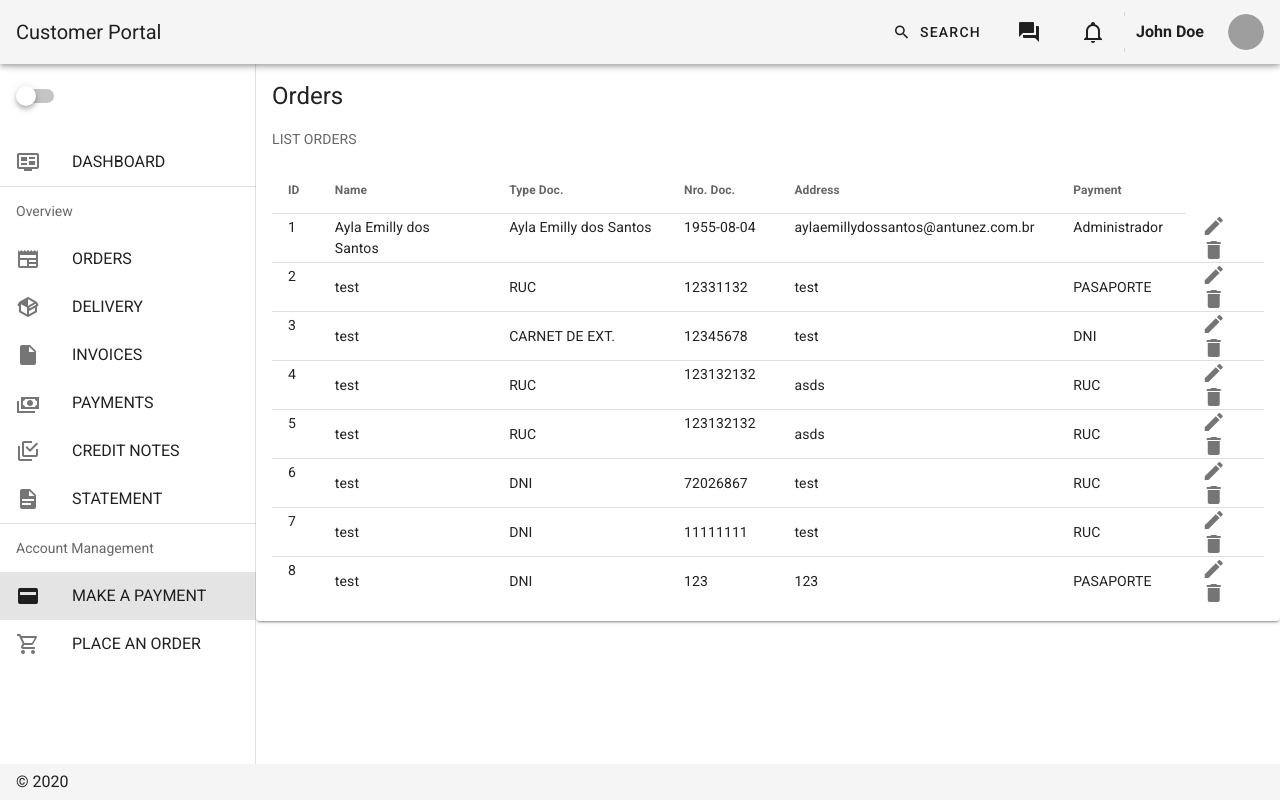
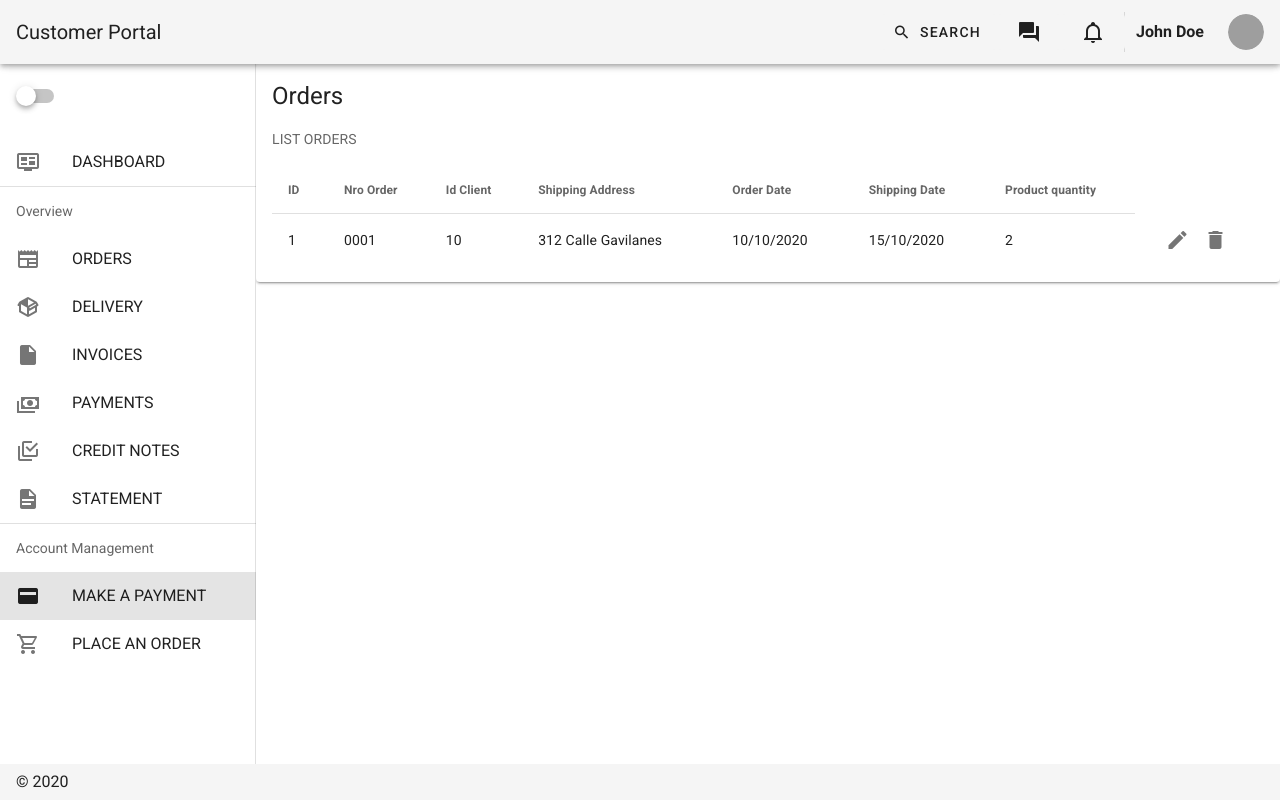
Before and after one commit to ernestodeister/admin, a Vue app: page /make_payment in a window 1280 px wide. Built offline with nearby package versions, Linux system fonts and the light colour scheme; data requests are answered from the project's data file; grey boxes are pictures that could not be loaded.

Commit message:
add userPayment

```diff
--- a/db.json
+++ b/db.json
@@ -2,94 +2,47 @@
   "order": [
     {
       "id": 1,
-      "name": "Ayla Emilly dos Santos",
-      "typedoc": "Ayla Emilly dos Santos",
-      "nrodoc": "1955-08-04",
-      "shipadd": "aylaemillydossantos@antunez.com.br",
-      "payment": "Administrador",
-      "ordcom": "1"
-    },
-    {
-      "id": 2,
-      "name": "test",
-      "typedoc": "RUC",
-      "nrodoc": "12331132",
-      "shipadd": "test",
-      "payment": "PASAPORTE",
-      "ordcom": "test"
-    },
-    {
-      "id": 3,
-      "name": "test",
-      "typedoc": "CARNET DE EXT.",
-      "nrodoc": "12345678",
-      "shipadd": "test",
-      "payment": "DNI",
-      "ordcom": "test"
-    },
-    {
-      "id": 4,
-      "name": "test",
-      "typedoc": "RUC",
-      "nrodoc": "123132132",
-      "shipadd": "asds",
-      "payment": "RUC",
-      "ordcom": "sdcdscs"
-    },
-    {
-      "id": 5,
-      "name": "test",
-      "typedoc": "RUC",
-      "nrodoc": "123132132",
-      "shipadd": "asds",
-      "payment": "RUC",
-      "ordcom": "sdcdscs"
-    },
-    {
-      "id": 6,
-      "name": "test",
-      "typedoc": "DNI",
-      "nrodoc": "72026867",
-      "shipadd": "test",
-      "payment": "RUC",
-      "ordcom": "test",
-      "product": {
-        "id": 1,
+      "idCli": 10,
+      "nroOrder": "0001",
+      "shippingAddr": "312 Calle Gavilanes",
+      "orderDate": "10/10/2020",
+      "shippingDate": "15/10/2020",
+      "product": [
+        {
+        "id": "PRO001",
         "name": "test",
-        "price": "",
-        "cant": "3"
-      }
-    },
-    {
-      "id": 7,
-      "name": "test",
-      "typedoc": "DNI",
-      "nrodoc": "11111111",
-      "shipadd": "test",
-      "payment": "RUC",
-      "ordcom": "1",
-      "product": {
-        "id": "",
-        "name": "test",
-        "price": "3",
+        "price": "50",
         "cant": "2"
-      }
-    },
-    {
-      "id": 8,
-      "name": "test",
-      "typedoc": "DNI",
-      "nrodoc": "123",
-      "shipadd": "123",
-      "payment": "PASAPORTE",
-      "ordcom": "123",
-      "product": {
-        "id": "",
-        "name": "test",
-        "price": "33",
-        "cant": "2"
-      }
+        },
+        {
+        "id": "PRO002",
+        "name": "test2",
+        "price": "5",
+        "cant": "5"
+        }
+      ]
+
     }
   ],
-  "payment": []
+  "client": [
+    {
+      "id": 10,
+      "name": "Angel Floreano",
+      "typedoc": "DNI",
+      "nrodoc": "72028569",
+      "telmobile": "956926166",
+      "email":"angel.floreano@deister.es",
+      "paymethod": "TARJETA",
+      "paycod": "9658-7412-3214-2365",
+      "country":"Perú"
+    }
+  ],
+  "payment": [
+    {
+      "id": 1,
+      "nroPay": "PAY0001",
+      "idCli": 10,
+      "idOrder":"CLI001"
+    }
+  ]
 }
--- a/src/pages/makepayment/MakePayment.vue
+++ b/src/pages/makepayment/MakePayment.vue
@@ -13,23 +13,28 @@
           <thead>
             <tr>
               <th class="text-left">ID</th>
-              <th class="text-left">Name</th>
-              <th class="text-left">Type Doc.</th>
-              <th class="text-left">Nro. Doc.</th>
-              <th class="text-left">Address</th>
-              <th class="text-left">Payment</th>
+              <th class="text-left">Nro Order</th>
+              <th class="text-left">Id Client</th>
+              <th class="text-left">Shipping Address</th>
+              <th class="text-left">Order Date</th>
+              <th class="text-left">Shipping Date</th>
+              <th class="text-left">Product quantity</th>
             </tr>
           </thead>
           <tbody>
             <tr v-for="order in orders" :key="order.idd">
               <td><span>{{order.id}}</span> &#160;</td>
-              <td><span>{{order.name}}</span> &#160;</td>
-              <td><span>{{order.typedoc}}</span> &#160;</td>
-              <td><span>{{order.nrodoc}}</span> &#160;</td>
-              <td><span>{{order.shipadd}}</span> &#160;</td>
-              <td><span>{{order.payment}}</span> &#160;</td>
+              <td><span>{{order.nroOrder}}</span> &#160;</td>
+              <td><span>{{order.idCli}}</span> &#160;</td>
+              <td><span>{{order.shippingAddr}}</span> &#160;</td>
+              <td><span>{{order.orderDate}}</span> &#160;</td>
+              <td><span>{{order.shippingDate}}</span> &#160;</td>
+              <td><span>{{order.product.length}}</span> &#160;</td>
               <td>
-                <v-icon @click="edit(order)">mdi-pencil</v-icon>
+                <v-btn  class="ma-2" text icon color="gray" to="/user_payment">
+                  <v-icon @click="edit(order)" smallclass="mr-2">mdi-pencil</v-icon>
+                </v-btn>
+                <!-- <v-icon @click="edit(order)" to="/user_payment">mdi-pencil</v-icon> -->
                 <v-icon @click="del(order)">mdi-delete</v-icon>
               </td>
             </tr>
@@ -48,7 +53,6 @@ export default {
   data(){
     return{
         orders: '',
-        updateSubmit: false,
         erro: '',
     }
   },
@@ -56,7 +60,7 @@ export default {
     this.load()
   },
   methods: {
-    ...mapMutations(['setOrderList']),
+    ...mapMutations(['setOrder']),
     load(){
       axios.get('http://localhost:3000/order').then(res => {
             this.orders = res.data
@@ -65,12 +69,12 @@ export default {
         })
     },
     edit(order){
-      this.$store.dispatch("searchOrder", order)
-    }
+      this.$store.dispatch("searchOrder", order.id)
+      this.$store.dispatch("searchClient", order.idCli)
+    },
   },
   computed:{
-    ...mapState(['order','orderList']),
-
+    ...mapState(['order']),
   }
 }
 </script>
--- a/src/pages/makepayment/UserPayment.vue
+++ b/src/pages/makepayment/UserPayment.vue
@@ -0,0 +1,109 @@
+<template>
+    <v-layout column justify-center align-center :fullscreen="$vuetify.breakpoint.mobile">
+        <v-card width="100%">
+            <v-card-title class="headline">
+                Validation Client Information
+            </v-card-title>
+            <v-card-text>
+                <v-form ref="form" v-model="valid" lazy-validation>
+                    <v-row>
+                        <v-col cols="6">
+                            <v-text-field v-model="order.nroOrder" label="Nro Order" required>
+                            </v-text-field>
+                        </v-col>
+                        <v-col cols="6">
+                            <v-text-field v-model="client.name" label="Name" required>
+                            </v-text-field>
+                        </v-col>
+                    </v-row>
+
+                    <v-row>
+                        <v-col cols="6">
+                            <v-select v-model="client.typedoc" :items="select1" label="Type Doc." required>
+                            </v-select>
+                        </v-col>
+                        <v-col cols="6">
+                            <v-text-field v-model="client.nrodoc" label="Nro Document" required >
+                            </v-text-field>
+                        </v-col>
+                    </v-row>
+
+                    <v-row>
+                        <v-col cols="4">
+                            <v-text-field v-model="client.telmobile" label="Telmobile" required >
+                            </v-text-field>
+                        </v-col>
+                        <v-col cols="4">
+                            <v-text-field v-model="client.email" label="Email" required >
+                            </v-text-field>
+                        </v-col>
+                        <v-col cols="4">
+                            <v-text-field v-model="client.country" label="Country" required >
+                            </v-text-field>
+                        </v-col>
+                    </v-row>
+
+                    <v-row>
+                        <v-col cols="6">
+                            <v-select v-model="client.paymethod" :items="select2" label="Pay Method" required>
+                            </v-select>
+                        </v-col>
+                        <v-col cols="6">
+                            <v-text-field v-model="client.paycod" label="Pay Code" required >
+                            </v-text-field>
+                        </v-col>
+                    </v-row>
+
+                    <v-row>
+                        <v-btn :disabled="!valid" color="success" class="mr-4" @click="validate" >
+                        Save
+                        </v-btn>
+
+                        <v-btn color="error" class="mr-4" @click="reset" >
+                        continue
+                        </v-btn>
+                    </v-row>
+
+                </v-form>
+
+            </v-card-text>
+        </v-card>
+    </v-layout>
+</template>
+
+<script lang="ts">
+import Vue from 'vue'
+import {mapState} from "vuex"
+  export default Vue.extend({
+    data: () => ({
+      valid: true,
+      select1: [
+        'DNI',
+        'RUC',
+        'PASAPORTE',
+        'CARNET DE EXT.',
+      ],
+      select2: [
+        'TARJETA',
+        'CASH',
+        'CREDIT AND DEBIT CARDS',
+        'TRANSFER',
+      ],
+    }),
+
+    methods: {
+      validate () {
+        this.$refs.form.validate()
+      },
+      reset () {
+        this.$refs.form.reset()
+      },
+      resetValidation () {
+        this.$refs.form.resetValidation()
+      },
+    },
+    computed:{
+    ...mapState(['order','client']),
+    }
+  })
+</script>
--- a/src/router/index.js
+++ b/src/router/index.js
@@ -30,6 +30,11 @@ const routes = [
     name: 'Make a Payment',
     component: () => import('../pages/makepayment/MakePayment.vue')
   },
+  {
+    path: '/user_payment',
+    name: 'User a Payment',
+    component: () => import('../pages/makepayment/UserPayment.vue')
+  },
 
 ]
 
--- a/src/store/index.js
+++ b/src/store/index.js
@@ -7,25 +7,39 @@ Vue.use(Vuex)
 export default new Vuex.Store({
   state: {
     order:[],
-    orderList: [],
+    client: [],
 
   },
   mutations: {
 
-    setOrderList(state, list) {
-      state.orderList = list;
+    setOrder(state, list) {
+      state.order = list;
+    },
+    setClient(state, list) {
+      state.client = list;
     },
 
   },
   actions: {
 
-    searchOrder({commit,}, ) {
-      axios.get('http://localhost:3000/order').then(res => {
-            commit("setOrderList", res.data);
+    searchOrder({commit}, id) {
+      console.log(id);
+      axios.get('http://localhost:3000/order/'+id).then(res => {
+            commit("setOrder", res.data);
         }).catch ((err) => {
             console.log(err);
         })
     },
+
+    searchClient({commit}, idCli) {
+      axios.get('http://localhost:3000/client/'+idCli).then(res => {
+          commit("setClient", res.data);
+      }).catch ((err) => {
+          console.log(err);
+      })
+    },
+
+
 
   },
   modules: {
```
